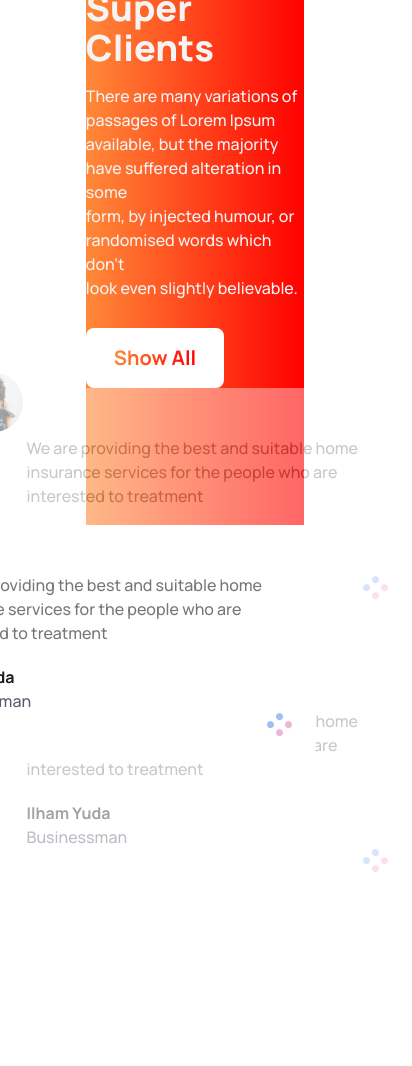
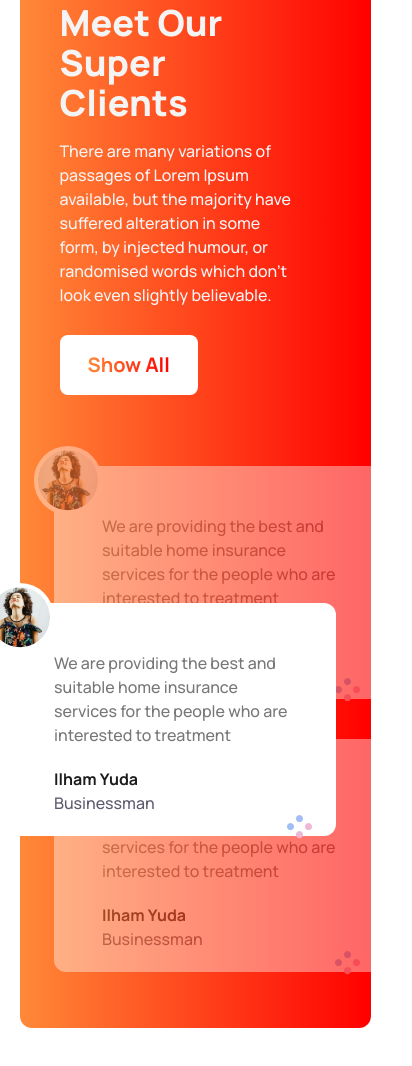
Before and after one commit to sazzadhossainshimanto/tes-house, a plain HTML site: page index.html in a window 390 px wide. Shown: the part 5116-6182 px from the top of the page, 412 px wide, since content can reach past the window. Before the commit the page ends 6010 px from the top, so only its background shows below. Drawn offline with nearby package versions, Linux system fonts and the light colour scheme.

Commit message:
added responsive desfign

```diff
--- a/index.html
+++ b/index.html
@@ -126,15 +126,15 @@
                                 </div>
                         </section>
                         <section class="flex justify-center">
-                                <div class="bg-gradient-to-r from-[#FF8938] to-[#FF0000] w-5/6 rounded-xl flex flex-col lg:flex-row  justify-around items-center h-[650px] mb-32">
+                                <div class="bg-gradient-to-r from-[#FF8938] to-[#FF0000] w-[90vw] lg:w-5/6 rounded-xl flex flex-col lg:flex-row  justify-around items-center h-[1080px] lg:h-[650px] mb-32 p-10">
                                         <div class=" ">
                                                 <h1 class="text-4xl lg:text-5xl font-extrabold text-[#F4F4F4] mb-4">Meet Our Super <br> Clients</h1>
                                         <p class="text-base font-medium text-[#F4F4F4] mb-7">There are many variations of passages of Lorem Ipsum <br> available, but the majority have suffered alteration in some <br> form,
                                         by injected humour, or randomised words which don't <br> look even slightly believable.</p>
-                                        <button class="py-4 px-7 bg-white rounded-lg text font-bold text-xl text-transparent"><span class=" font-bold bg-gradient-to-r from-[#FF8938] to-[#FF0000] bg-clip-text text-transparent">Show All</span></button>
+                                        <button class="py-4 px-7 bg-white rounded-lg text font-bold text-xl text-transparent mb-10"><span class=" font-bold bg-gradient-to-r from-[#FF8938] to-[#FF0000] bg-clip-text text-transparent ">Show All</span></button>
                                         </div>
-                                        <div class="relative">
-                                                <div class="justify-end w-[433px] h-[233px] bg-white rounded-xl relative p-12 mb-10 opacity-40">
+                                        <div class="relative -right-6">
+                                                <div class="justify-end w-[330px] lg:w-[433px]  h-[233px] bg-white rounded-xl relative p-12 mb-10 opacity-40">
                                                         <div class="absolute -top-5 -left-5">
                                                                 <img class="bg-white rounded-full p-1" src="./images/client.png" alt="">
                                                         </div>
@@ -146,8 +146,8 @@
                                                         </div>
 
                                                 </div>
-                                                <div class="absolute z-30 bottom-24 -left-24 ">
-                                                <div class="justify-end w-[433px] h-[233px] bg-white rounded-xl relative p-12 mb-10 ">
+                                                <div class="absolute z-30 bottom-24 -left-12 lg:-left-24 ">
+                                                <div class="justify-end w-[330px] lg:w-[433px] h-[233px] bg-white rounded-xl relative p-12 mb-10 ">
                                                         <div class="absolute -top-5 -left-5">
                                                                 <img class="bg-white rounded-full p-1" src="./images/client.png" alt="">
                                                         </div>
@@ -161,7 +161,7 @@
 
                                                 </div>
                                                 </div>
-                                                <div class="justify-end w-[433px] h-[233px] bg-white rounded-xl relative p-12 opacity-40 ">
+                                                <div class="justify-end w-[330px] lg:w-[433px] h-[233px] bg-white rounded-xl relative p-12 opacity-40 ">
                                                         <div class="absolute -top-5 -left-5">
                                                                 <img class="bg-white rounded-full p-1" src="./images/client.png" alt="">
                                                         </div>
```
